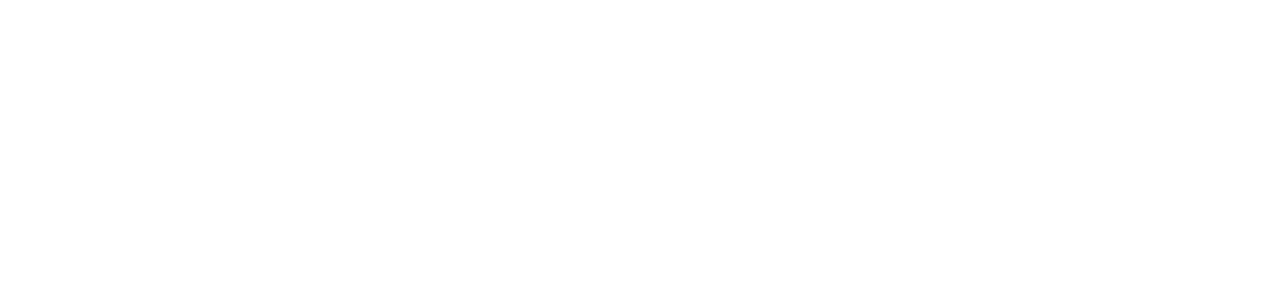
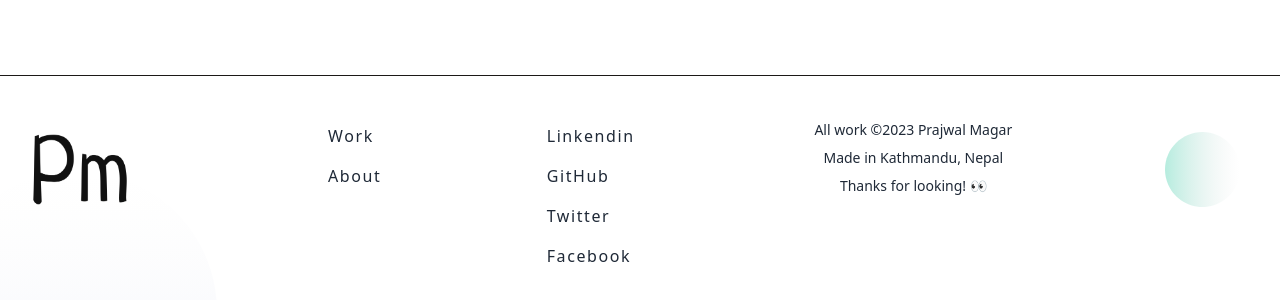
Before and after one commit to prajhub/my-portfolio, a React (Vite) app: page /work in a window 1280 px wide. Shown: the part 3119-3419 px from the top of the page. Before the commit the page ends 2663 px from the top, so only its background shows below. Built offline with nearby package versions, Linux system fonts and the light colour scheme.

Commit message:
Finished my works page.

```diff
--- a/src/Page/WorkPage.jsx
+++ b/src/Page/WorkPage.jsx
@@ -2,6 +2,8 @@
 import NavBar from '../Components/NavBar'
 import WorkHero from '../Components/WorkComponents/WorkHero'
 import Projects from '../Components/WorkComponents/Projects'
+import Socials from '../Components/Socials'
+import Footer from '../Components/Footer'
 
 const WorkPage = () => {
   return (
@@ -10,6 +12,8 @@
         <NavBar/>
         <WorkHero/>
         <Projects/>
+        <Socials/>
+        <Footer/>
 
    </>
   )
```
